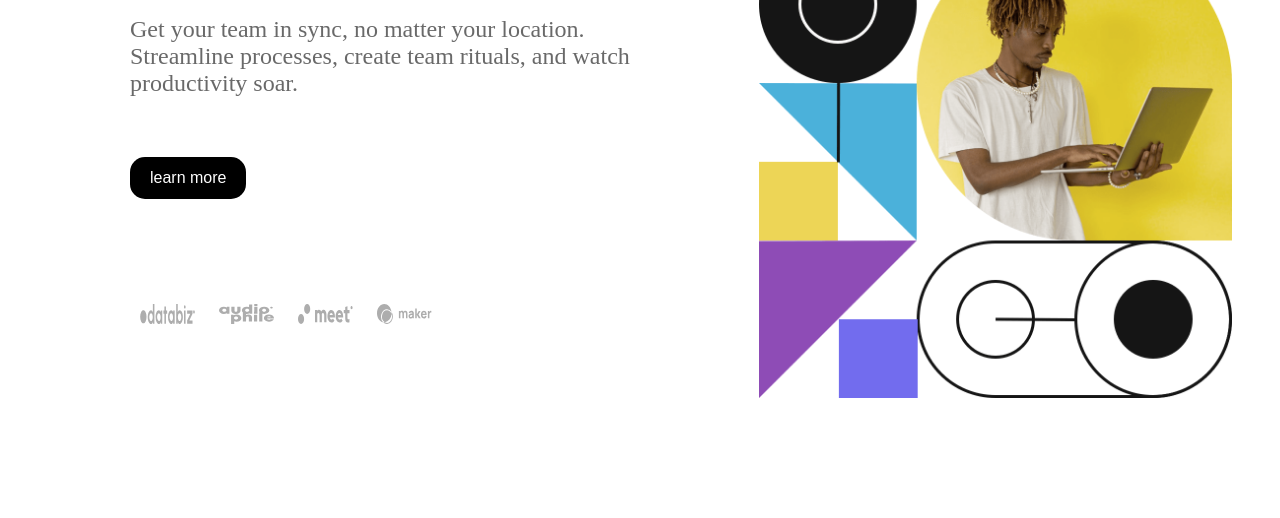
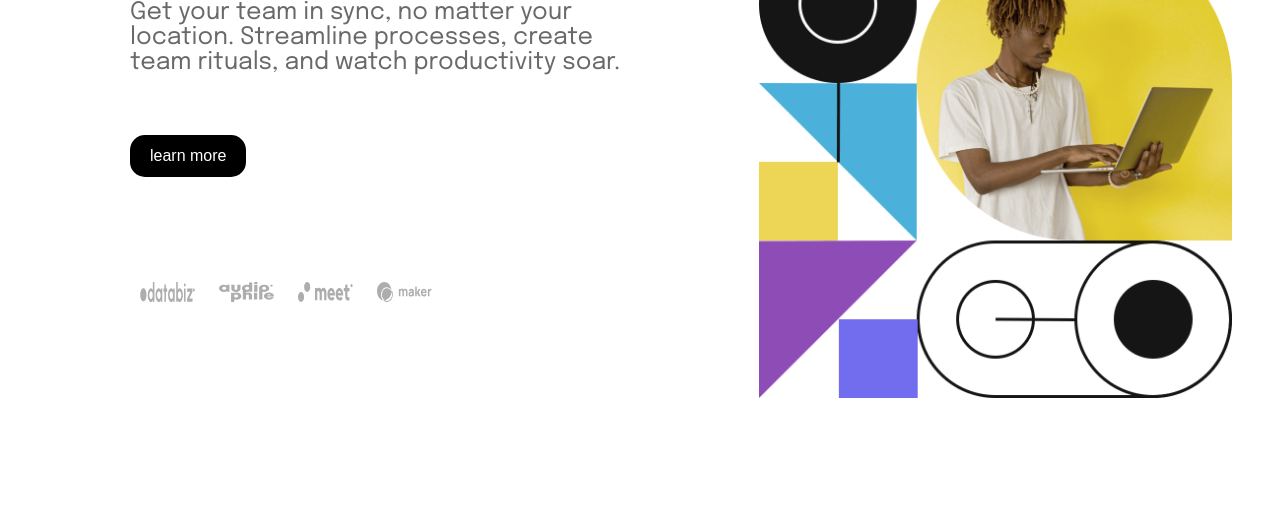
Before and after one commit to BentumYaw001/FrontendMentorIntroSection, a plain HTML site: page index.html in a window 1280 px wide. Shown: the part 379-897 px from the top of the page. After the commit the page ends 875 px from the top, so only its background shows below. Drawn offline with Linux system fonts and the light colour scheme.

Commit message:
font adjustment

```diff
--- a/index.html
+++ b/index.html
@@ -5,6 +5,9 @@
   <meta name="viewport" content="width=device-width, initial-scale=1.0">
   <title>BigBen | Intro Section With Drop Down Navigation</title>
   <link rel="stylesheet" href="style.css">
+  <link rel="preconnect" href="https://fonts.googleapis.com">
+<link rel="preconnect" href="https://fonts.gstatic.com" crossorigin>
+<link href="https://fonts.googleapis.com/css2?family=Epilogue:ital,wght@0,100..900;1,100..900&display=swap" rel="stylesheet">
 </head>
 <body>
     <main>
--- a/style.css
+++ b/style.css
@@ -16,6 +16,7 @@ main{
     width: 100%;
     margin: 0px auto;
     position: relative;
+    font-family: 'Epilogue';
 }
 
 p,.Login,.Register{
```
